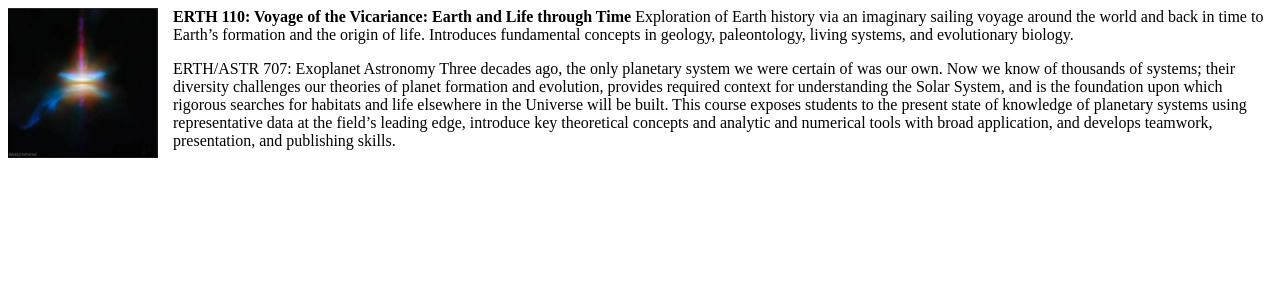
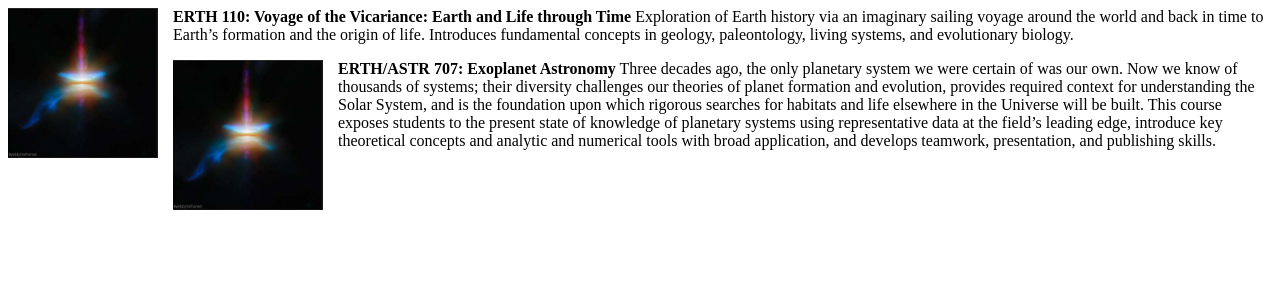
Before and after one commit to egaidos/egaidos.github.io, a Jekyll site: the page _pages/teaching.html, which Jekyll copies as it is, in a window 1280 px wide. Shown: the top 300 px of the page. Built offline with Jekyll 4.4.1, drawn with Linux system fonts in a browser that asks for light colours.

Commit message:
Update teaching.html

```diff
--- a/_pages/teaching.html
+++ b/_pages/teaching.html
@@ -18,7 +18,8 @@
 Exploration of Earth history via an imaginary sailing voyage around the world and back in time to Earth’s formation and the origin of life. Introduces fundamental concepts in geology, paleontology, living systems, and evolutionary biology. </p>
 </article>
 
-
-ERTH/ASTR 707: Exoplanet Astronomy
-
-Three decades ago, the only planetary system we were certain of was our own. Now we know of thousands of systems; their diversity challenges our theories of planet formation and evolution, provides required context for understanding the Solar System, and is the foundation upon which rigorous searches for habitats and life elsewhere in the Universe will be built. This course exposes students to the present state of knowledge of planetary systems using representative data at the field’s leading edge, introduce key theoretical concepts and analytic and numerical tools with broad application, and develops teamwork, presentation, and publishing skills.
+<article class="6u$ 12u$(xsmall) work-item">
+<img src="../images/webb-disk.jpg" width=150 height=150 alt="JWST thumb" class="image-left">
+<p><b>ERTH/ASTR 707: Exoplanet Astronomy</b>
+Three decades ago, the only planetary system we were certain of was our own. Now we know of thousands of systems; their diversity challenges our theories of planet formation and evolution, provides required context for understanding the Solar System, and is the foundation upon which rigorous searches for habitats and life elsewhere in the Universe will be built. This course exposes students to the present state of knowledge of planetary systems using representative data at the field’s leading edge, introduce key theoretical concepts and analytic and numerical tools with broad application, and develops teamwork, presentation, and publishing skills.</p>
+</article>
```
